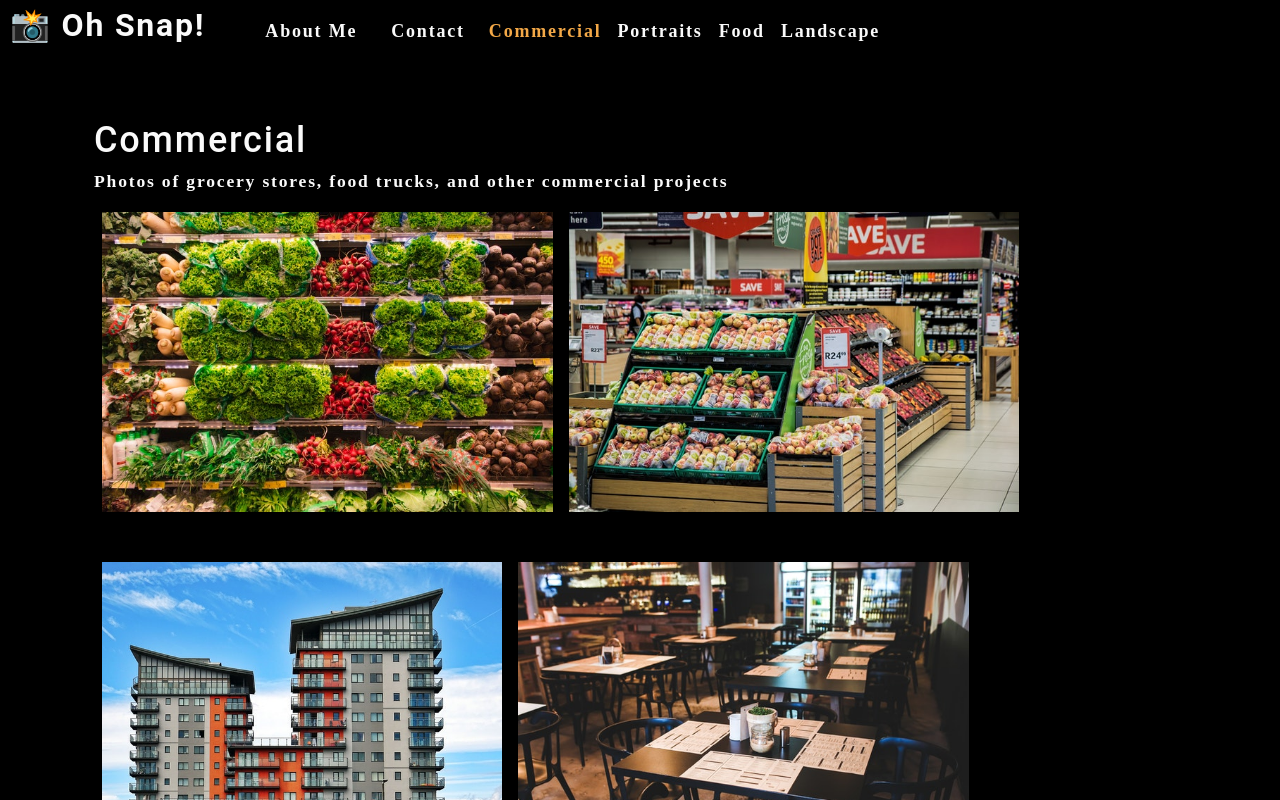
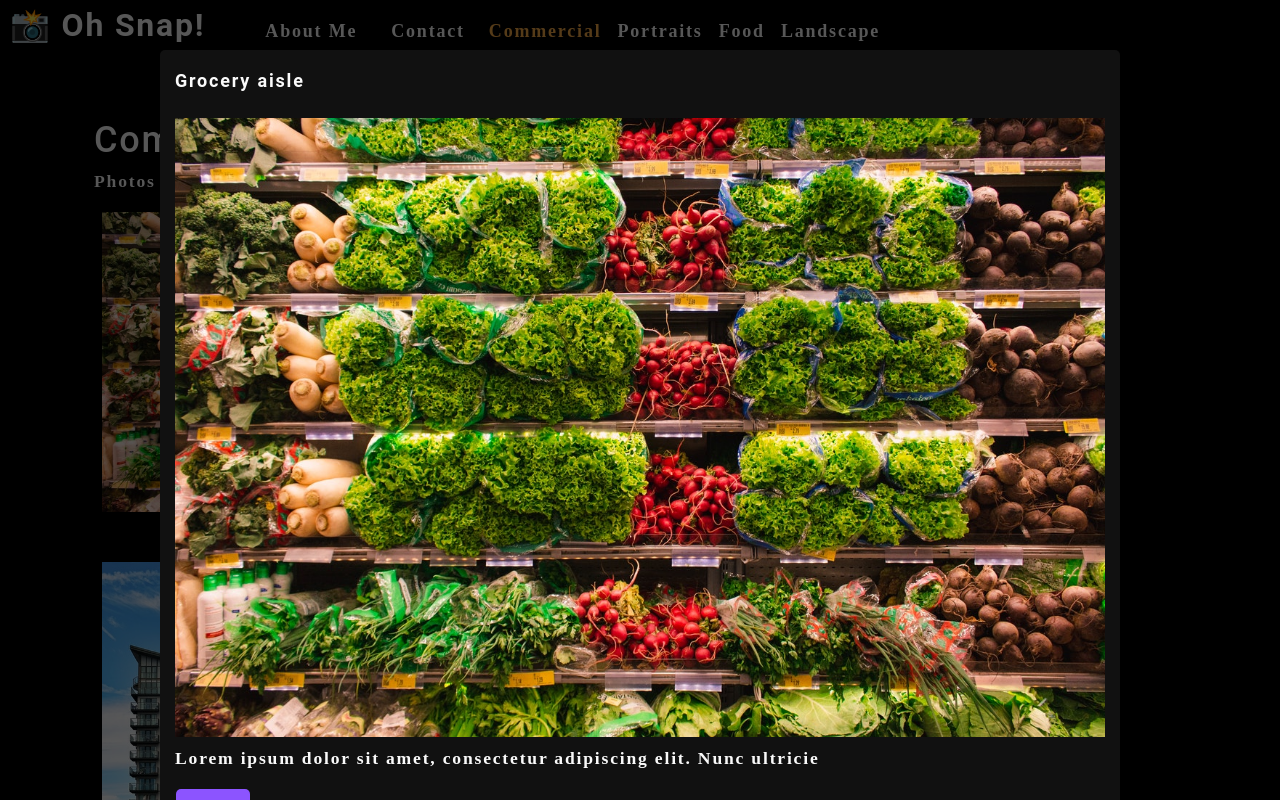
Before and after one commit to bpiper91/oh-snap, a React (Create React App) app in the folder photo-port/: page / in a window 1280 px wide. Both pictures are taken after a click on the picture 327 px from the left and 361 px from the top of the page. Shown: the top 800 px of the page. Built offline with nearby package versions, Linux system fonts and the light colour scheme.

Commit message:
added modal to display image on click

```diff
--- /dev/null
+++ b/photo-port/src/components/Modal/index.js
@@ -0,0 +1,18 @@
+import React from 'react';
+
+const Modal = ({onClose, currentPhoto}) => {
+    const { name, category, description, index } = currentPhoto;
+
+    return (
+        <div className="modalBackdrop">
+            <div className="modalContainer">
+                <h3 className="modalTitle">{name}</h3>
+                <img src={require(`../../assets/large/${category}/${index}.jpg`)} alt="current category" />
+                <p>{description}</p>
+                <button type="button" onClick={onClose}>Close</button>
+            </div>
+        </div>
+    );
+}
+
+export default Modal;
--- a/photo-port/src/components/PhotoList/index.js
+++ b/photo-port/src/components/PhotoList/index.js
@@ -1,4 +1,5 @@
 import React, { useState } from 'react'
+import Modal from '../Modal';
 
 const PhotoList = ({ category }) => {
     const [photos] = useState([
@@ -101,11 +102,27 @@
 
     const currentPhotos = photos.filter((photo) => photo.category === category);
 
+    const [isModalOpen, setIsModalOpen] = useState(false);
+
+    const [currentPhoto, setCurrentPhoto] = useState();
+
+    const toggleModal = (image, i) => {
+        setCurrentPhoto({...image, index: i});
+        setIsModalOpen(!isModalOpen);
+    };
+
     return (
         <div>
+            {isModalOpen && <Modal currentPhoto={currentPhoto} onClose={toggleModal} />}
             <div className='flex-row'>
                 {currentPhotos.map((image, i) => (
-                    <img src={require(`../../assets/small/${category}/${i}.jpg`)} alt={image.name} className="img-thumbnail mx-1" key={image.name} />
+                    <img
+                        src={require(`../../assets/small/${category}/${i}.jpg`)}
+                        alt={image.name}
+                        className="img-thumbnail mx-1"
+                        key={image.name}
+                        onClick={() => toggleModal(image, i)}
+                    />
                 ))}
             </div>
         </div>
```
